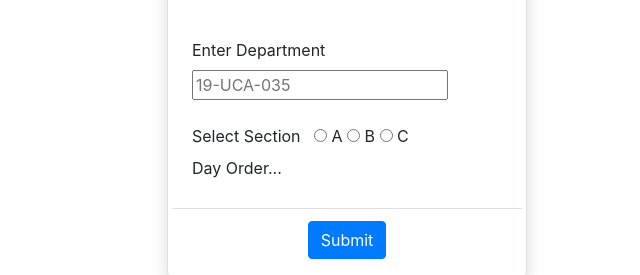
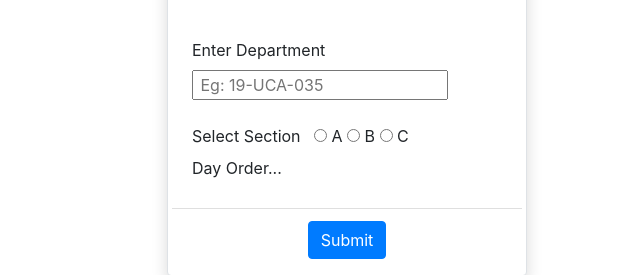
Before and after one commit to loyolaltt/app, a plain HTML site: page index.html in a window 1280 px wide. Shown: the part 196-471 px from the top of the page, 293-933 px from the left. Drawn offline with nearby package versions, Linux system fonts and the light colour scheme; no server answers.

Commit message:
laceholder changed

```diff
--- a/index.html
+++ b/index.html
@@ -63,7 +63,7 @@
         <!-- Department -->
         <br>
     <label for="dept">Enter Department</label>
-    <input  type="text" name="dept" id="dept" placeholder="19-UCA-035">
+    <input  type="text" name="dept" id="dept" placeholder=" Eg: 19-UCA-035">
     <br>
     <br>
     <!-- section -->
```
